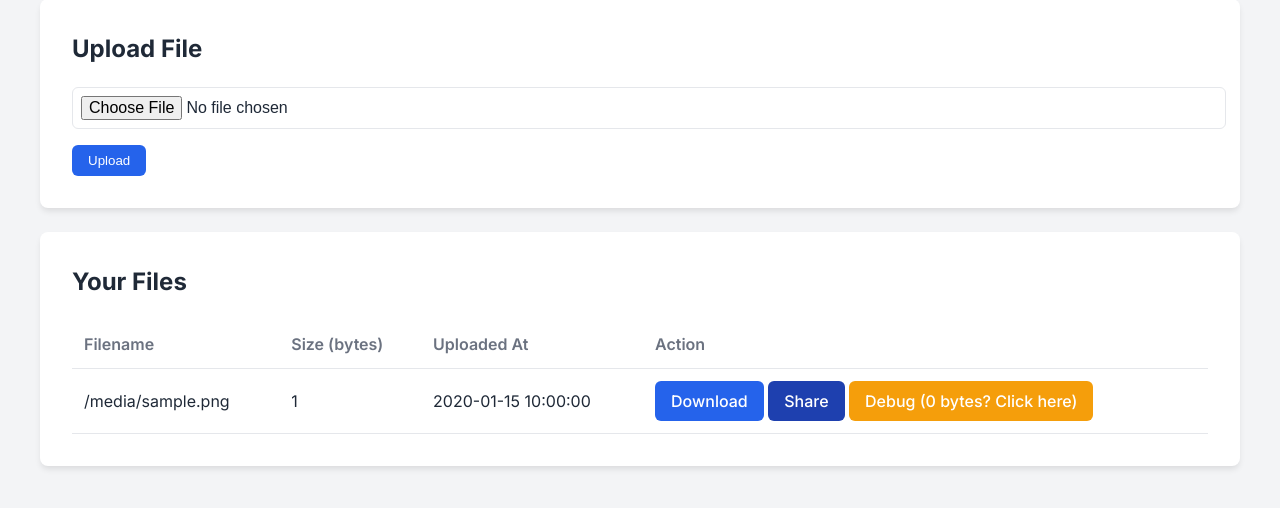
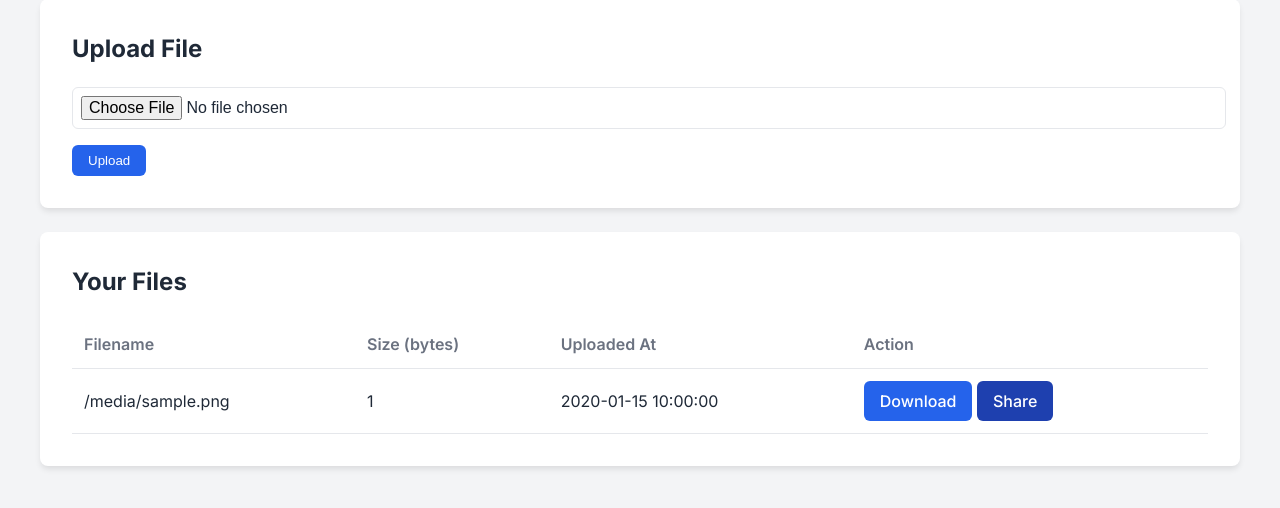
Before and after one commit to thmthu4/distributed-drive, a Flask app: template distributed_drive/master_node/templates/dashboard.html in a window 1280 px wide. Shown: the part 133-641 px from the top of the page. Run offline with Flask 3, Linux system fonts and the light colour scheme; the template is opened without the code that fills it: most values are stand-ins (such as "Sample title", 1, 10 or a date in 2020).

Commit message:
style: Remove debug button from UI

```diff
--- a/distributed_drive/master_node/templates/dashboard.html
+++ b/distributed_drive/master_node/templates/dashboard.html
@@ -31,8 +31,6 @@
                     <a href="{{ url_for('download_file_route', file_id=file.id) }}" class="btn">Download</a>
                     <a href="{{ url_for('share_file', file_id=file.id) }}" class="btn"
                         style="background-color: var(--secondary-color);">Share</a>
-                    <a href="{{ url_for('debug_file', file_id=file.id) }}" class="btn"
-                        style="background-color: #f59e0b; color: white;">Debug (0 bytes? Click here)</a>
                 </td>
             </tr>
             {% endfor %}
```
